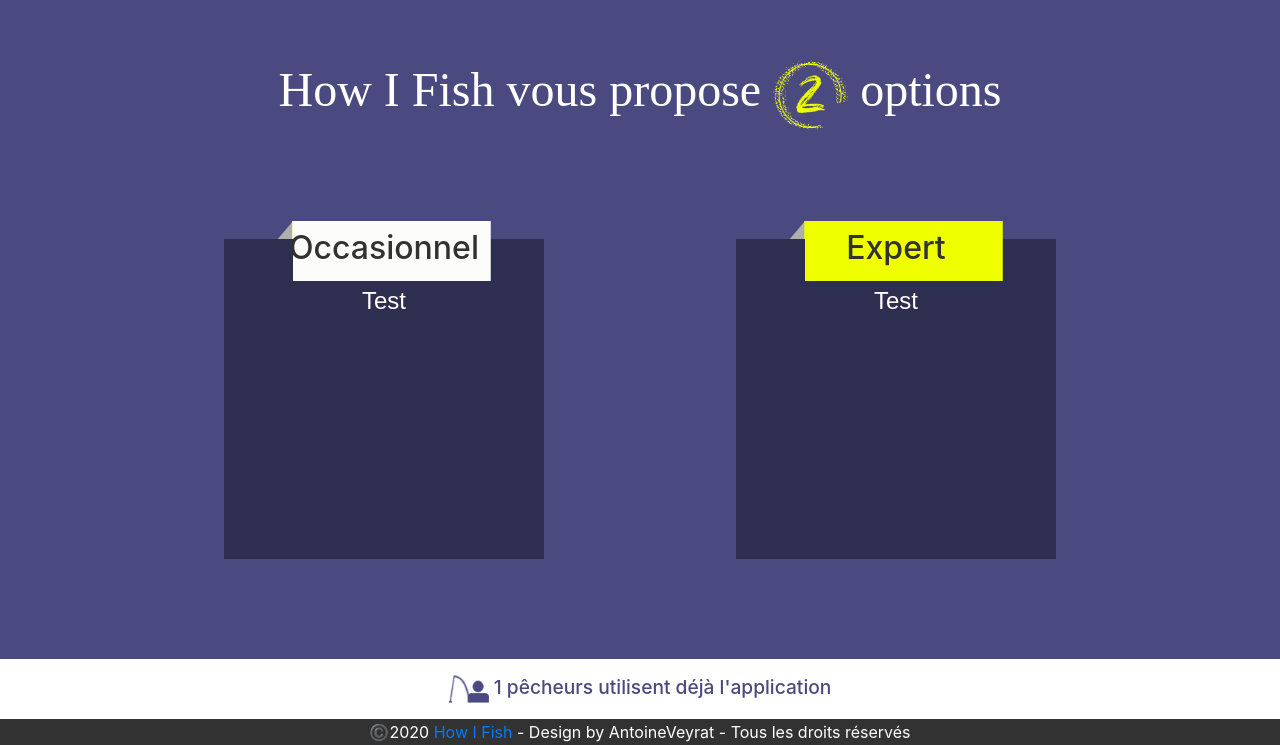
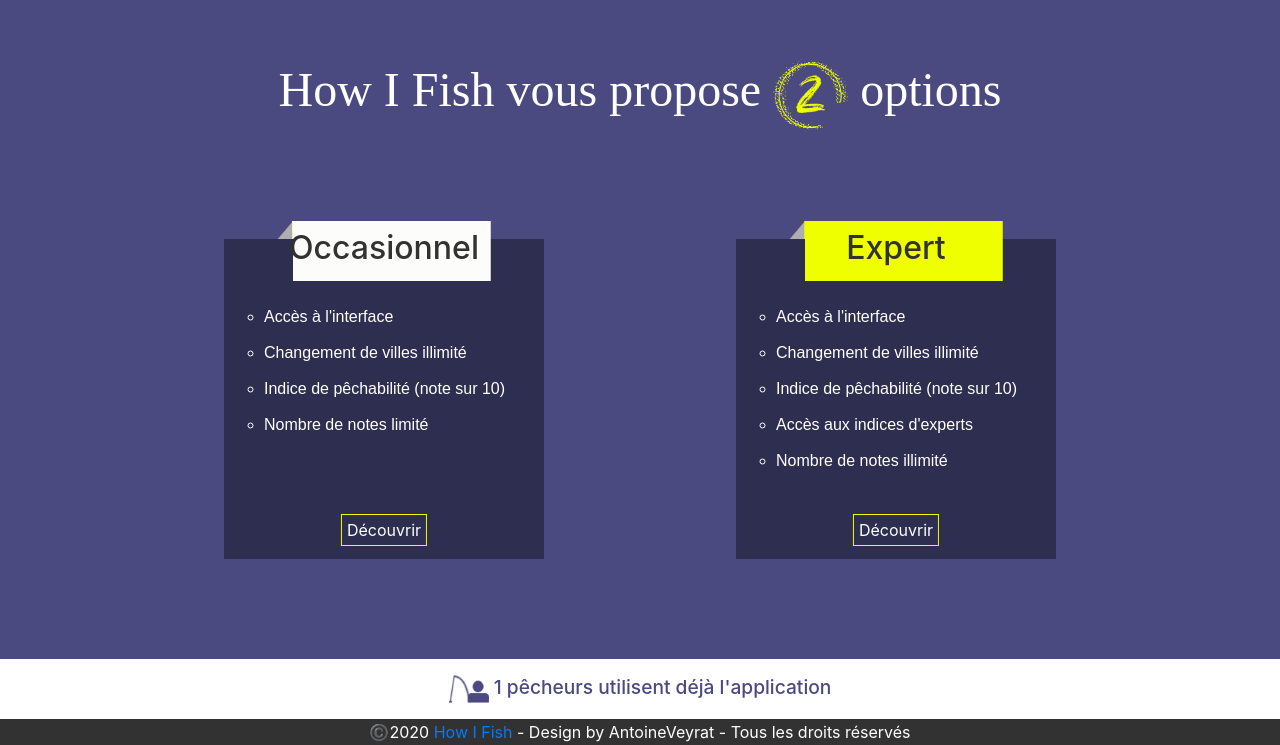
Before and after one commit to AntoineVEYRAT/OCR-Projet5, a PHP site: page / in a window 1280 px wide. Shown: the part 1944-2689 px from the top of the page. Run offline with PHP 8.4, Linux system fonts and the light colour scheme; tables that the repository leaves empty or names only in its code hold one stand-in row (values such as "Sample post"); some libraries are stand-ins or nearby versions; some web fonts are replaced.

Commit message:
Add function tryExpert + view && Add view shop && Add function nb max of tickets

```diff
--- a/controller/controller.php
+++ b/controller/controller.php
@@ -58,9 +58,13 @@
 		// SUBSCRIBE
 	function subscribe($name, $mail, $city, $pass) {
 		$session = new \VeyratAntoine\HowIFish\Model\Session();
-		$result = $session->subscribe($name, $mail, $city, $pass);
-		if ($result != 0) {
+		$resultName = $session->subscribeVerifyName($name);
+		if ($resultName != 0) {
 			throw new \Exception('Erreur SQL: Cet identifiant est déjà pris, veuillez en choisir un nouveau !');
+		} else {
+			$resultMail = $session->subscribeVerifyMail($mail);
+			if ($resultMail != 0) {
+				throw new \Exception('Erreur SQL: L\'adresse mail est déjà répertoriée dans notre base de donnée !');
 			} else {
 				if ($pass == $name) {
 					throw new \Exception('Erreur SQL: Vous ne devez pas utiliser un mot de passe similaire à votre identifiant !');
@@ -69,7 +73,8 @@
 					if ($insert === false) {
 						throw new \Exception('Erreur SQL: Impossible d\'enregistrer vos données !');
 					} else {
-					header('Location: index.php');
+						header('Location: index.php?action=subscribe&redir');
+					}
 				}
 			}
 		}
@@ -85,13 +90,30 @@
 		// ADD TICKET
 	function addTicket($text, $member) {
 		$ticket = new \VeyratAntoine\HowIFish\Model\Ticket();
+
+		if ($_SESSION['status'] == 1) {
 			$result = $ticket->addTicket($text, $member);
-
 			if ($result == false) {
 				throw new \Exception('Erreur SQL : Ajout de la note impossible !');
 			} else {
 				header('Location: index.php?action=open&app');
 			}
+		} else {
+			$nbTicket = $ticket->nbTicket($member);
+			if ($nbTicket == 0) {
+				$result = $ticket->addTicket($text, $member);
+				if ($result == false) {
+					throw new \Exception('Erreur SQL : Ajout de la note impossible !');
+				} else {
+					header('Location: index.php?action=open&app');
+				}
+			} else {
+				$message = 'Désolé, vous avez atteint le nombre maximal de note !';
+				require ('view/action-confirm.php');
+				header('refresh:3;url=index.php?action=open&app');
+			}
+		}
+
 	}
 
 		// DELETE TICKET
@@ -155,10 +177,12 @@
 		$sizeMax = 2097152;
    		$ext = array('jpg', 'jpeg', 'png');
 
-   		if ($_FILES['size'] <= $sizeMax) {
+   		if ($_FILES['avatar']['size'] <= $sizeMax) {
    			$extUp = strtolower(substr(strrchr($_FILES['avatar']['name'], '.'), 1));
    			if (in_array($extUp, $ext)) {
    				$imgStorage = "./storage/img/".$_SESSION['id'].".".$extUp;
+   				if (file_exists('./storage/img/'. $_SESSION['img'])) {
+   					unlink($_SESSION['img']);
    					$result = move_uploaded_file($_FILES['avatar']['tmp_name'], $imgStorage);
 	   				if ($result) {
 	   					$upload = $session->uploadImg($extUp, $_SESSION['id']);
@@ -170,6 +194,20 @@
 	   					}
 	   				} else {
 	   					throw new \Exception('Erreur : Impossible d\'importer votre fichier !');
+	   				}
+   				} else {
+   					$result = move_uploaded_file($_FILES['avatar']['tmp_name'], $imgStorage);
+	   				if ($result) {
+	   					$upload = $session->uploadImg($extUp, $_SESSION['id']);
+	   					if ($upload === false) {
+	   						throw new \Exception('Erreur SQL: Impossible d\'importer votre fichier !');
+	   					} else {
+	   						$_SESSION['img'] = $_SESSION['id'].".".$extUp;
+	   						header('Location: index.php?action=upload&redir');
+	   					}
+	   				} else {
+	   					throw new \Exception('Erreur : Impossible d\'importer votre fichier !');
+	   				}
    				}
    			} else {
    				throw new \Exception('Erreur : L\'extension de votre fichier n\'est pas valide !');
@@ -260,6 +298,21 @@
 		}
 	}
 
+		// TRY EXPERT
+	function tryExp($id) {
+		$session = new \VeyratAntoine\HowIFish\Model\Session();
+
+		$updateDates = $session->addExp($id, 14);
+		$switchStatus = $session->switchStatus($_SESSION['name'], 1);
+
+		if (($updateDates === false) && ($switchStatus === false)) {
+			throw new \Exception('Erreur SQL: Impossible de modifier vos données !');
+		} else {
+			$_SESSION['status'] = 1;
+			$_SESSION['expStop'] = date('Y-m-d', strtotime("+14 day"));
+		}
+	}
+
 		// VERIFY
 	function confirm($id) {
 		$idTicket = $id;
--- a/model/Session.php
+++ b/model/Session.php
@@ -14,10 +14,19 @@ class Session extends Manager {
 	}
 
 	// Inscription
-	public function subscribe($name, $mail, $pass) {
+	public function subscribeVerifyName($name) {
 		$bdd = $this->dbConnect();
 		$verify = $bdd->prepare('SELECT COUNT(id) FROM members WHERE name = :name');
         $verify->execute(array('name' => $name));
+        $result = $verify->fetchColumn();
+
+        return $result;
+	}
+
+	public function subscribeVerifyMail($mail) {
+		$bdd = $this->dbConnect();
+		$verify = $bdd->prepare('SELECT COUNT(id) FROM members WHERE mail = :mail');
+        $verify->execute(array('mail' => $mail));
         $result = $verify->fetchColumn();
 
         return $result;
@@ -30,7 +39,7 @@ class Session extends Manager {
 		// Insertion
 		$req = $bdd->prepare('INSERT INTO members(name, email, city, password) VALUES(:name, :mail, :city, :pass)');
 		$req->execute(array(
-			'name' => $_POST['subscribe_name'],
+			'name' => $name,
 			'mail' => $mail,
 			'city' => $city,
 			'pass' => $pass_hache
@@ -106,4 +115,19 @@ class Session extends Manager {
 
         return $result;
 	}
+
+	// Try EXPERT
+	public function addExp($id, $time) {
+		$bdd = $this->dbConnect();
+		$dateNow = date('Y-m-d');
+		$dateExp = date('Y-m-d', strtotime("+$time day"));
+		$upload = $bdd->prepare('UPDATE members SET expert_stop = :expDate, subscribe = :subDate WHERE id = :id');
+        $result = $upload->execute(array(
+        	'expDate' => $dateExp,
+        	'subDate' => $dateNow,
+        	'id' => $id
+        ));
+
+        return $result;
+	}
 }
--- a/public/css/style.css
+++ b/public/css/style.css
@@ -148,11 +148,11 @@ header {
 }
 
 .welcom-box a:hover {
-	-webkit-animation-duration: .7s;
-	animation-duration: .7s;
+	-webkit-animation-duration: .6s;
+	animation-duration: .6s;
 	-webkit-animation-name: scaleX;
 	animation-name: scaleX;
-	transform :scale(1.2);
+	transform :scale(1.1);
 }
 
 @media screen and (max-width: 520px) {
@@ -166,26 +166,20 @@ header {
 	0% {
 	    transform :scale(1);
   	}
-  	25% {
+  	100% {
 	    transform :scale(1.1);
-  	}
-  	50% {
-	    transform :scale(1);
-  	}
-  	100% {
-	    transform :scale(1.2);
   	}
 }
 
 @-webkit-keyframes fadein {
 	0% {
-	    -webkit-transform: translateY(-20px);
-	    transform: translateY(-20px);
+	    -webkit-transform: translateY(-30px);
+	    transform: translateY(-30px);
 	    opacity:0;
   	}
   	50% {
-  		-webkit-transform: translateY(-20px);
-    	transform: translateY(-20px);
+  		-webkit-transform: translateY(-30px);
+    	transform: translateY(-30px);
     	opacity:0;
   	}
   	70% {
@@ -351,12 +345,38 @@ section {
 	transform:translateX(-50%);
 }
 
-.offers-block p {
-	margin-top: 50px;
-	text-align: center;
-	font-size : 1.5em;
+.offers-block li {
+	list-style-type: circle;
+	text-align:left;
+	font-size : 1em;
 	font-family: Arial;
 	color: white;
+	margin-top: 20px;
+}
+
+.offers-block p {
+	position: absolute;
+	bottom:5px;
+	left:50%;
+	transform: translateX(-50%);
+}
+
+.offers-block a {
+	text-decoration: none;
+	color:white;
+	padding:5px;
+	border: 1px solid rgba(240,255,0,1);
+}
+
+.offers-block a:hover {
+	color:rgba(240,255,0,1);
+	background-color: rgba(74,74,128,1);
+	text-decoration: none;
+}
+
+.offers-block ul {
+	list-style-type: none;
+	margin-top: 70px;
 }
 
 .offers-block h4 {
--- a/view/front-app.php
+++ b/view/front-app.php
@@ -91,13 +91,8 @@
 			<br>
 			<div id="avatar">
 				<?php
-					if(isset($_SESSION['img'])):
 						echo '<img src="/storage/img/' . $_SESSION['img'] . '" alt="' . $_SESSION['img'] . '" />';
 						echo '<div class="hover-hidden"><a href="index.php?action=upload">Changer</a></div>';
-					else:
-						echo '<img src="./storage/img/default.png" alt="default_avatar" />';
-						echo '<div class="hover-hidden"><a href="index.php?action=upload">Changer</a></div>';
-					endif;
 				?>
 			</div>
 			<br>
--- a/view/header.php
+++ b/view/header.php
@@ -1,7 +1,7 @@
 <header>
 	<div id="menu-bar-grey">
 		<div class="logo-grey">
-			<h1>How I Fish</h1>
+			<a href="index.php"><h1>How I Fish</h1></a>
 		</div>
 		<div class="menu-grey">
 			<a href="index.php?action=open&app">Application</a>
--- a/view/home.php
+++ b/view/home.php
@@ -74,7 +74,7 @@
 					</div>
 					<div class="promo-bar-img">
 						<img src="./public/img/purple-button.png" />
-						<a href="test.php">J'en profite !</a>
+						<a href="index.php?action=open&try">J'en profite !</a>
 					</div>
 				</div>
 				<div id="offers-bar">
@@ -82,8 +82,29 @@
 						<h3>How I Fish vous propose <img src="./public/img/2.png" width="75px"/> options</h3>
 					</div>
 					<div class="offers-bar-block">
-						<div class="offers-block"><img src="./public/img/offers-cadre-white.png" /><h4>Occasionnel</h4></h3><p>Test</p></div>
-						<div class="offers-block"><img src="./public/img/offers-cadre-yellow.png" /><h4>Expert</h4><p>Test</p></div>
+						<div class="offers-block">
+							<img src="./public/img/offers-cadre-white.png" />
+							<h4>Occasionnel</h4>
+							<ul>
+								<li>Accès à l'interface</li>
+								<li>Changement de villes illimité</li>
+								<li>Indice de pêchabilité (note sur 10)</li>
+								<li>Nombre de notes limité</li>
+							</ul>
+							<p><a href="index.php?action=open&app">Découvrir</a></p>
+						</div>
+						<div class="offers-block">
+							<img src="./public/img/offers-cadre-yellow.png" />
+							<h4>Expert</h4>
+							<ul>
+								<li>Accès à l'interface</li>
+								<li>Changement de villes illimité</li>
+								<li>Indice de pêchabilité (note sur 10)</li>
+								<li>Accès aux indices d'experts</li>
+								<li>Nombre de notes illimité</li>
+							</ul>
+							<p><a href="index.php?action=open&expert">Découvrir</a></p>
+						</div>
 					</div>
 				</div>
 				<div id="stats-bar">
--- a/view/login.php
+++ b/view/login.php
@@ -2,7 +2,7 @@
 <div class="content">
 	<section>
 		<div class="session">
-			<h3>UPload</h3>
+			<h3>CONNEXION</h3>
 			<br>
 			<form action="index.php?action=login&amp;verify" method="post" class="login-form">
 				<div class="session">
```
Also changed, not shown: index.php (+27 -14 lines), js/station.js (+9 -9 lines), public/css/interface.css (+15 -3 lines), view/expert-try.php (added, +37 -0 lines), view/expert.php (added, +15 -0 lines), public/img/app-background.png (added), public/img/purple-button2.png (added), 1 other file. Lines whose indentation alone changed are shown as unchanged.
